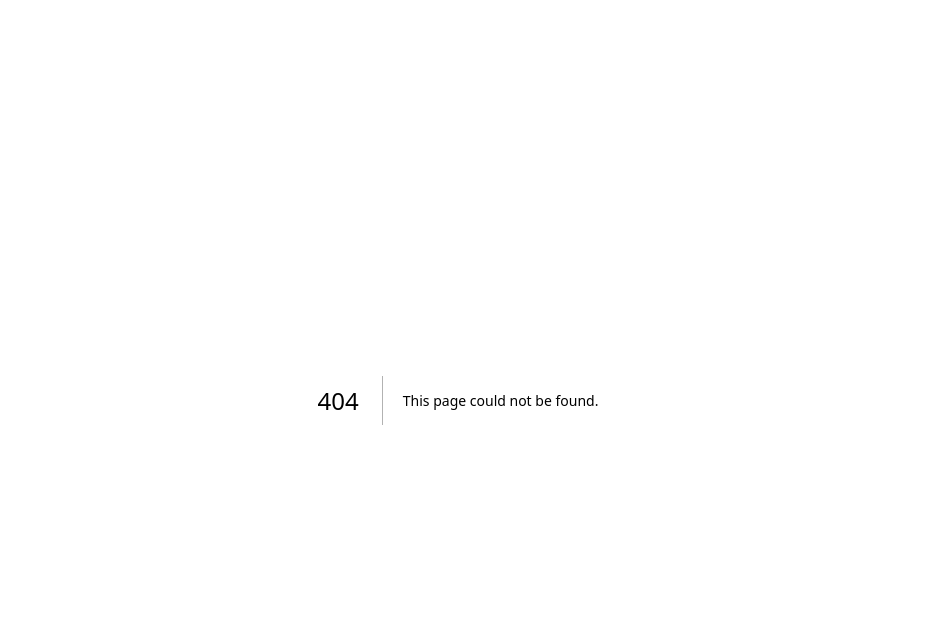
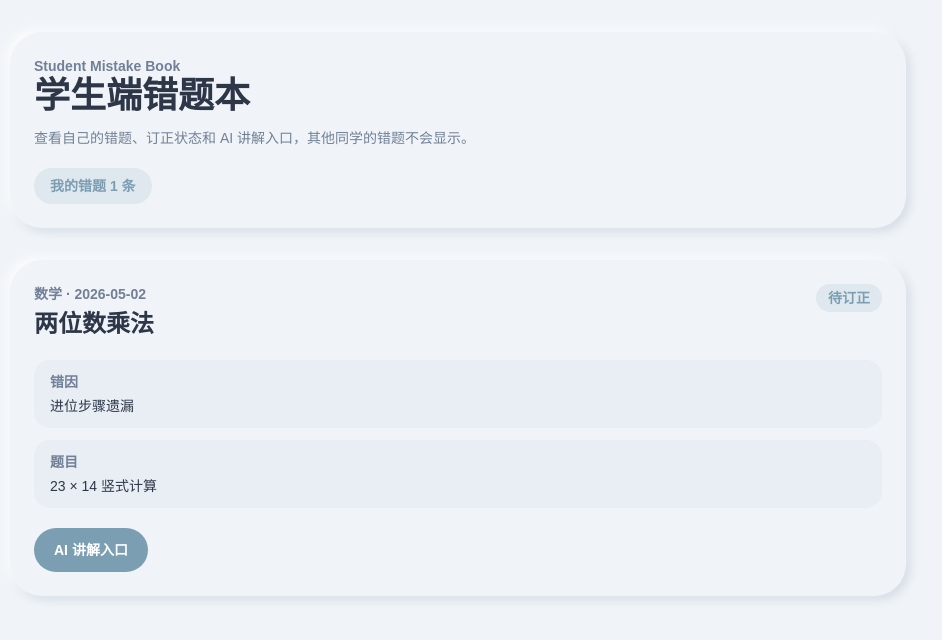
Before and after one commit to yyshi127/After_Class, a Next.js app: page /student/mistake-book in a window 1280 px wide. Before the commit this address had no page. Shown: the top 640 px of the page, without its empty margins (182-1124 px from the left). Built offline with nearby package versions, Linux system fonts and the light colour scheme.

Commit message:
feat(student): add mistake book page

```diff
--- /dev/null
+++ b/app/student/mistake-book/page.tsx
@@ -0,0 +1,40 @@
+import { StudentMistakeBookPage } from '@/components/student/student-mistake-book-page';
+import type { StudentMistakeBookRecord } from '@/domain/student/mistake-book';
+
+const demoStudent = {
+  id: 'demo-student-user-wang',
+  role: 'STUDENT' as const,
+};
+
+const demoMistakeItems: StudentMistakeBookRecord[] = [
+  {
+    id: 'mistake-wang-multiply',
+    campusId: 'demo-campus-east',
+    classId: 'demo-class-east-g3',
+    studentId: 'demo-student-profile-wang',
+    studentUserId: 'demo-student-user-wang',
+    subject: '数学',
+    knowledgePoint: '两位数乘法',
+    mistakeReason: '进位步骤遗漏',
+    questionText: '23 × 14 竖式计算',
+    correctionStatus: 'PENDING_CORRECTION',
+    createdAt: '2026-05-02T12:30:00.000Z',
+  },
+  {
+    id: 'mistake-li-sentence',
+    campusId: 'demo-campus-east',
+    classId: 'demo-class-east-g3',
+    studentId: 'demo-student-profile-li',
+    studentUserId: 'demo-student-user-li',
+    subject: '语文',
+    knowledgePoint: '病句修改',
+    mistakeReason: '主谓搭配不当',
+    questionText: '修改病句：同学们认真地讨论并听取了建议。',
+    correctionStatus: 'CORRECTED',
+    createdAt: '2026-05-02T13:00:00.000Z',
+  },
+];
+
+export default function StudentMistakeBookRoute() {
+  return <StudentMistakeBookPage actor={demoStudent} items={demoMistakeItems} />;
+}
--- /dev/null
+++ b/components/student/student-mistake-book-page.tsx
@@ -0,0 +1,56 @@
+import type { PermissionActor } from '@/domain/auth/permissions';
+import { getStudentMistakeBookItems, type StudentMistakeBookRecord } from '@/domain/student/mistake-book';
+
+export function StudentMistakeBookPage({
+  actor,
+  items,
+}: {
+  actor: PermissionActor;
+  items: readonly StudentMistakeBookRecord[];
+}) {
+  const visibleItems = getStudentMistakeBookItems({ actor, items });
+
+  return (
+    <main className="min-h-screen bg-background px-6 py-8 text-foreground md:px-10">
+      <section className="mx-auto max-w-4xl space-y-8">
+        <div className="rounded-[2rem] bg-surface p-6 shadow-neu-sm">
+          <p className="text-sm font-semibold text-muted">Student Mistake Book</p>
+          <h1 className="font-heading text-3xl font-bold md:text-4xl">学生端错题本</h1>
+          <p className="mt-3 max-w-2xl text-sm text-muted">查看自己的错题、订正状态和 AI 讲解入口，其他同学的错题不会显示。</p>
+          <p className="mt-5 inline-flex rounded-full bg-primary/15 px-4 py-2 text-sm font-semibold text-primary">我的错题 {visibleItems.length} 条</p>
+        </div>
+
+        {visibleItems.length === 0 ? (
+          <p className="rounded-3xl bg-surface p-6 text-sm text-muted shadow-neu-sm">暂无待查看错题</p>
+        ) : (
+          <div className="space-y-4">
+            {visibleItems.map((item) => (
+              <article key={item.id} className="rounded-[2rem] bg-surface p-6 shadow-neu-sm">
+                <div className="flex flex-col gap-3 md:flex-row md:items-start md:justify-between">
+                  <div>
+                    <p className="text-sm font-semibold text-muted">{item.subject} · {item.createdDate}</p>
+                    <h2 className="mt-1 text-2xl font-bold">{item.knowledgePoint}</h2>
+                  </div>
+                  <span className="w-fit rounded-full bg-primary/15 px-3 py-1 text-sm font-semibold text-primary">{item.correctionStatusLabel}</span>
+                </div>
+                <dl className="mt-5 grid gap-3 text-sm">
+                  <div className="rounded-2xl bg-surfaceAlt px-4 py-3">
+                    <dt className="font-semibold text-muted">错因</dt>
+                    <dd className="mt-1">{item.mistakeReason}</dd>
+                  </div>
+                  <div className="rounded-2xl bg-surfaceAlt px-4 py-3">
+                    <dt className="font-semibold text-muted">题目</dt>
+                    <dd className="mt-1">{item.questionText ?? '暂无题干快照'}</dd>
+                  </div>
+                </dl>
+                <button className="mt-5 min-h-11 rounded-full bg-primary px-5 py-2 text-sm font-semibold text-primary-foreground" type="button">
+                  {item.aiExplanationEntryLabel}
+                </button>
+              </article>
+            ))}
+          </div>
+        )}
+      </section>
+    </main>
+  );
+}
--- /dev/null
+++ b/domain/student/mistake-book.ts
@@ -0,0 +1,58 @@
+import { canAccessStudent, type PermissionActor } from '@/domain/auth/permissions';
+import type { MistakeCorrectionStatus } from '@/domain/mistake-book/mistake-book-item';
+
+export type StudentMistakeBookRecord = {
+  id: string;
+  campusId: string;
+  classId: string;
+  studentId: string;
+  studentUserId: string;
+  subject: string;
+  knowledgePoint: string;
+  mistakeReason: string;
+  questionText: string | null;
+  correctionStatus: MistakeCorrectionStatus;
+  createdAt: string;
+};
+
+export type StudentMistakeBookItem = StudentMistakeBookRecord & {
+  correctionStatusLabel: string;
+  aiExplanationEntryLabel: string;
+  createdDate: string;
+};
+
+export function getStudentMistakeBookItems({
+  actor,
+  items,
+}: {
+  actor: PermissionActor;
+  items: readonly StudentMistakeBookRecord[];
+}): StudentMistakeBookItem[] {
+  return items
+    .filter((item) =>
+      canAccessStudent(actor, {
+        id: item.studentId,
+        campusId: item.campusId,
+        classId: item.classId,
+        userId: item.studentUserId,
+      }),
+    )
+    .map((item) => ({
+      ...item,
+      correctionStatusLabel: formatCorrectionStatus(item.correctionStatus),
+      aiExplanationEntryLabel: 'AI 讲解入口',
+      createdDate: item.createdAt.slice(0, 10),
+    }));
+}
+
+function formatCorrectionStatus(status: MistakeCorrectionStatus): string {
+  if (status === 'CORRECTED') {
+    return '已订正';
+  }
+
+  if (status === 'MASTERED') {
+    return '已掌握';
+  }
+
+  return '待订正';
+}
```
Also changed, not shown: 3 other files (tests, documents, lock files or other folders).
